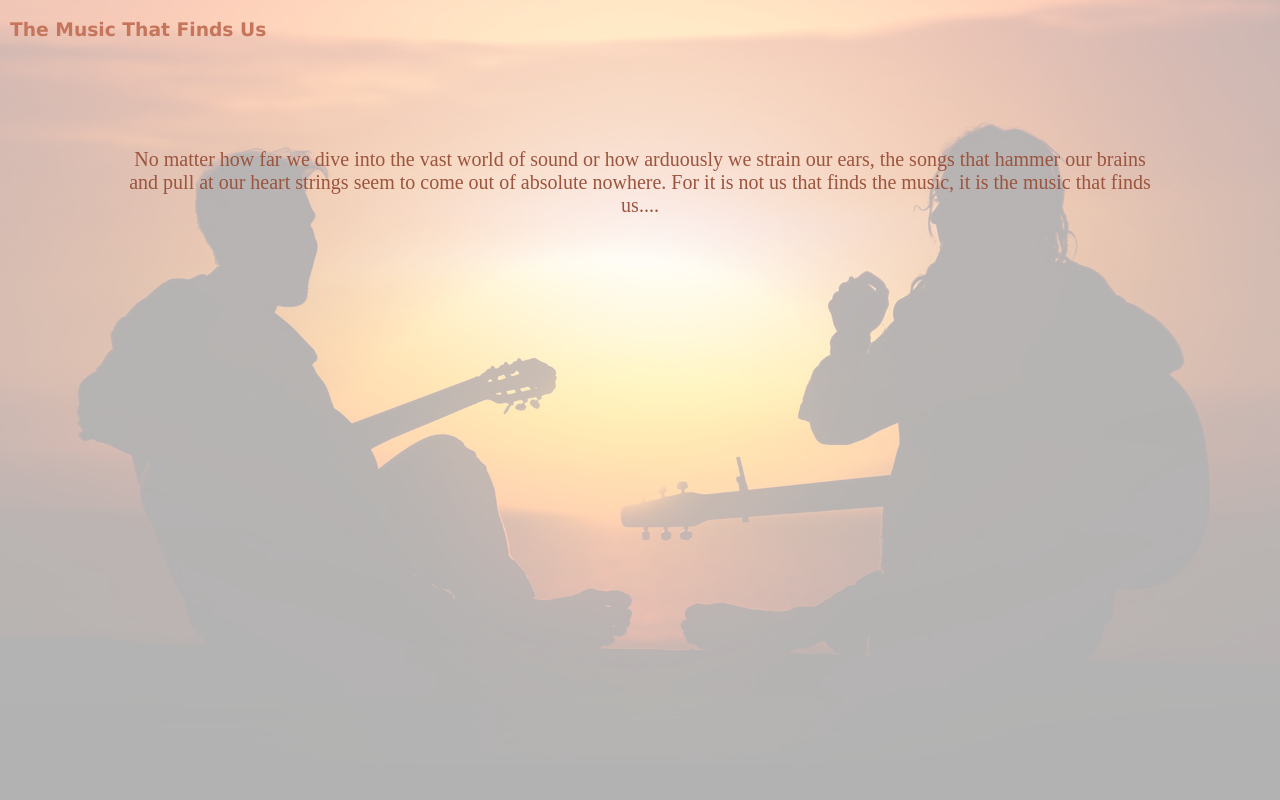
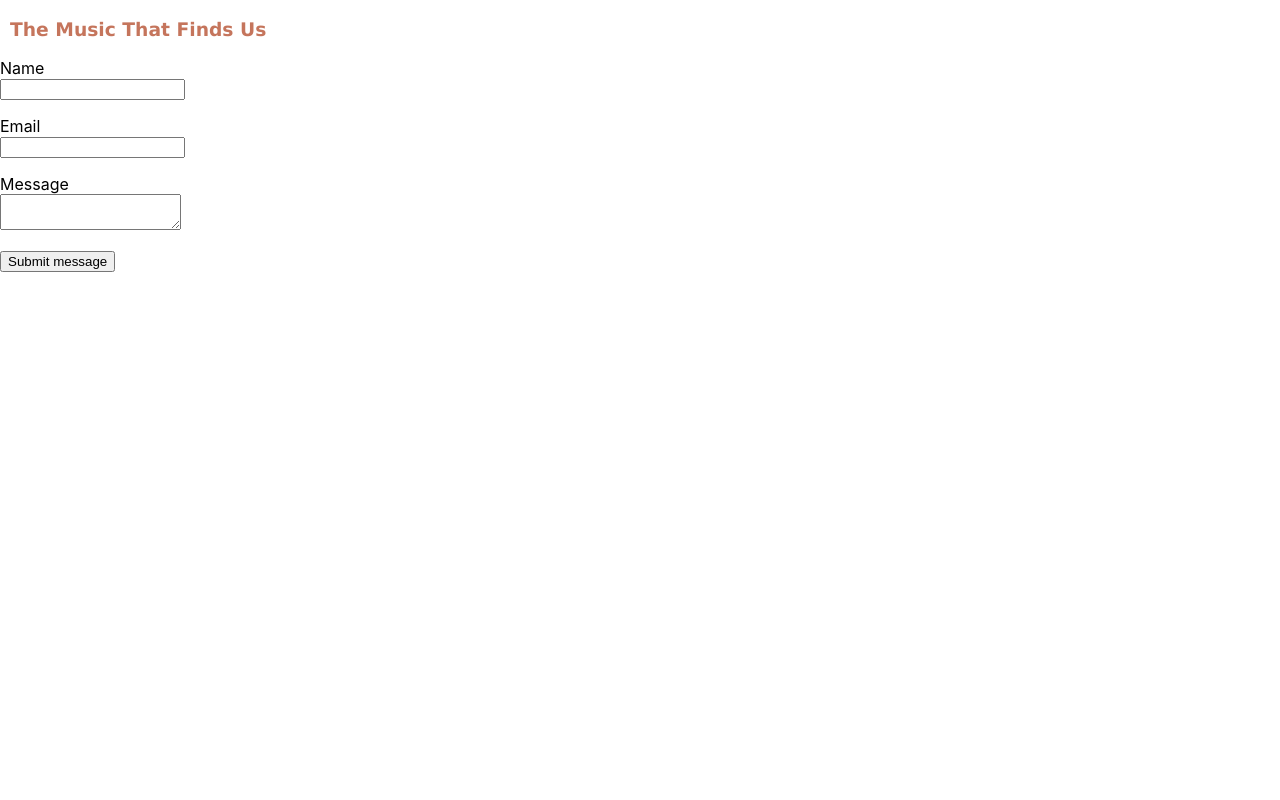
Before and after one commit to AnthonyMaddox/music_finds_us, a React (Create React App) app: page /home in a window 1280 px wide. Shown: the top 800 px of the page. Built offline with nearby package versions, Linux system fonts and the light colour scheme.

Commit message:
testing netlify forms

```diff
--- a/public/index.html
+++ b/public/index.html
@@ -27,6 +27,11 @@
     <title>React App</title>
   </head>
   <body>
+    <form name="contact" netlify netlify-honeypot="bot-field" hidden>
+        <input type="text"  name="name">
+        <input type="email" name="email">
+        <textarea name="message"></textarea>
+   </form>
     <noscript>You need to enable JavaScript to run this app.</noscript>
     <div id="root"></div>
     <!--
--- a/src/App.css
+++ b/src/App.css
@@ -2,7 +2,7 @@ main {
   padding-bottom: 15rem;
 }
 main::after {
-  background: url("./Images/music1.jpg");
+  /* background: url("./Images/music1.jpg"); */
   content: "";
   opacity: 0.3;
   height: 50rem;
--- /dev/null
+++ b/src/Components/Form.js
@@ -0,0 +1,22 @@
+export default function Form() {
+  return (
+    <form name="contact" method="post">
+      <input type="hidden" name="form-name" value="contact" />
+      <p>
+        <label htmlFor="name">Name</label> <br />
+        <input type="text" id="name" name="name" required />
+      </p>
+      <p>
+        <label htmlFor="email">Email</label> <br />
+        <input type="email" id="email" name="email" required />
+      </p>
+      <p>
+        <label htmlFor="message">Message</label> <br />
+        <textarea id="message" name="message" required></textarea>
+      </p>
+      <p>
+        <input type="submit" value="Submit message" />
+      </p>
+    </form>
+  );
+}
--- a/src/Components/Home.js
+++ b/src/Components/Home.js
@@ -1,16 +1,18 @@
 import React, { Component } from "react";
 import "../Styles/Home.css";
+import Form from "./Form";
 class Home extends Component {
   render() {
     return (
       <div className="homeDiv">
         <h3>The Music That Finds Us</h3>
-        <div className="quoteDiv">
+        {/* <div className="quoteDiv">
           No matter how far we dive into the vast world of sound or how
           arduously we strain our ears, the songs that hammer our brains and
           pull at our heart strings seem to come out of absolute nowhere. For it
           is not us that finds the music, it is the music that finds us....{" "}
-        </div>
+        </div> */}
+        <Form />
       </div>
     );
   }
```
Also changed, not shown: 12 other files (tests, documents, lock files or other folders).
